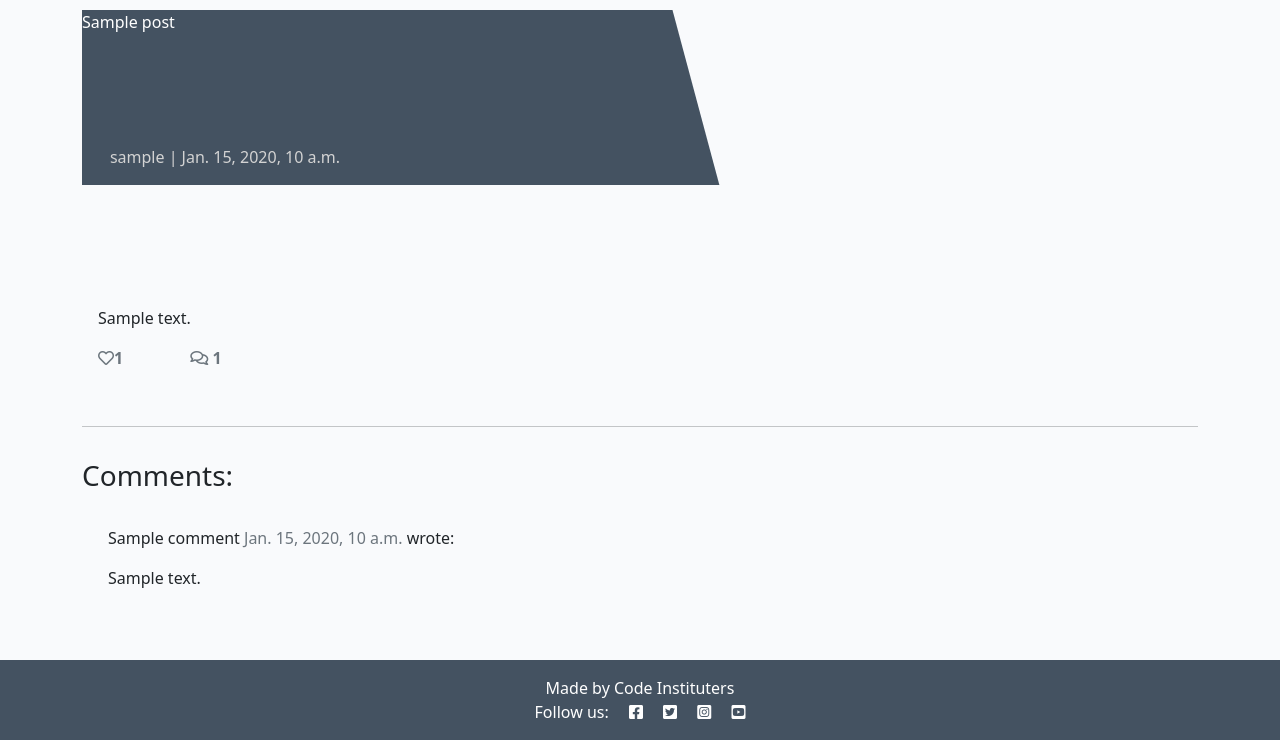
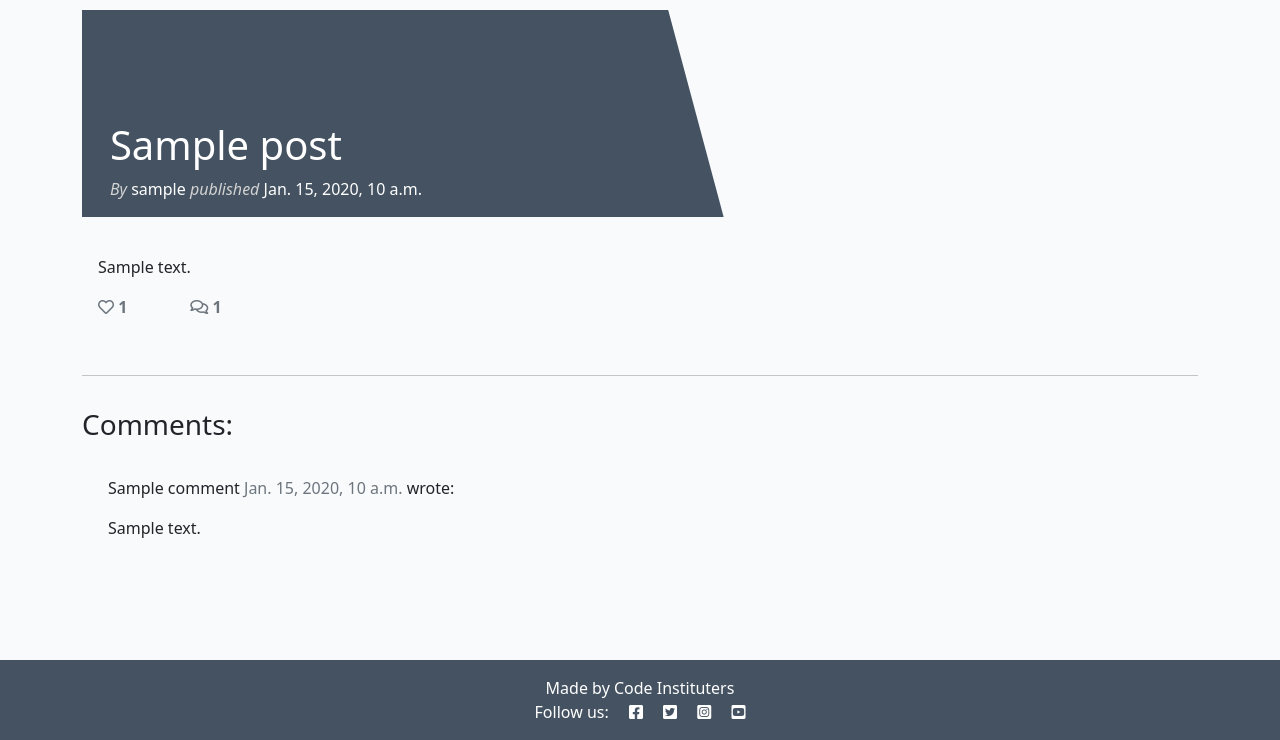
Before and after one commit to FlashDrag/django-blog, a Django app: a page that uses templates/post_detail.html in a window 1280 px wide. Shown: the part 60-800 px from the top of the page. Run offline with Django 3.2, Linux system fonts and the light colour scheme; tables that the repository leaves empty hold one stand-in row (values such as "Sample post"); some libraries are stand-ins or nearby versions.

Commit message:
Fix masthead displaying

```diff
--- a/static/css/style.css
+++ b/static/css/style.css
@@ -57,7 +57,6 @@ body {
   overflow: hidden;
   position: relative;
   display: inline-block;
-  height: 33vh;
   width: 100%;
 }
 
--- a/templates/post_detail.html
+++ b/templates/post_detail.html
@@ -2,14 +2,18 @@
 
 {% load crispy_forms_tags %}
 
+<main class="flex-shrink-0 main-bg">
   <div class="masthead">
     <div class="container">
       <div class="row g-0">
         <div class="col-md-6 masthead-text">
+          <h1 class="post-title">
             {{ post.title }}
-        <h1 class="post-title">
           </h1>
-        <p class="post-subtitle"> {{ post.author }} | {{ post.created_on }} </p>
+          <p class="post-subtitle">
+            <em>By</em> <span class="text-white">{{ post.author }}</span>
+            <em>published</em> <span class="text-white">{{ post.created_on }}</span>
+          </p>
         </div>
         <div class="d-none d-md-block col-md-6 masthead-image">
           {% if "placeholder" in post.featured_image.url %}
@@ -24,7 +28,7 @@
 
   <div class="container">
     <div class="row">
-    <div class="col card mb-4  mt-3 left  top">
+      <div class="col card mb-4 mt-3 left top">
         <div class="card-body">
           <p class="card-text ">
             <!-- safe - allows including HTML tags and special symbols in the template without escaping it -->
@@ -33,7 +37,10 @@
           <div class="row">
 
             <div class="col-1">
-            <strong class="text-secondary"><i class="far fa-heart"></i>{{ post.number_of_likes }}</strong>
+              <strong class="text-secondary">
+                <i class="far fa-heart"></i>
+                {{ post.number_of_likes }}
+              </strong>
             </div>
             <div class="col-1">
               <!--
@@ -41,7 +48,8 @@
                 - comments.count - returns the number of comments for the post;
               -->
               {% with comments.count as total_comments %}
-            <strong class="text-secondary"><i class="far fa-comments"></i>
+              <strong class="text-secondary">
+                <i class="far fa-comments"></i>
                 {{ total_comments }}
               </strong>
               {% endwith %}
@@ -88,7 +96,7 @@
               <form action="" method="post" style="margin-top: 1.3em;">
                 {{ comment_form | crispy }}
                 {% csrf_token %}
-              <button type="submit" class="btn btn-signup">Submit</button>
+                <button type="submit" class="btn btn-signup float-end">Submit</button>
               </form>
             {% endif %}
           {% endif %}
@@ -96,5 +104,6 @@
       </div>
     </div>
   </div>
+</main>
 
 {% endblock content %}
```
Lines whose indentation alone changed are shown as unchanged.
